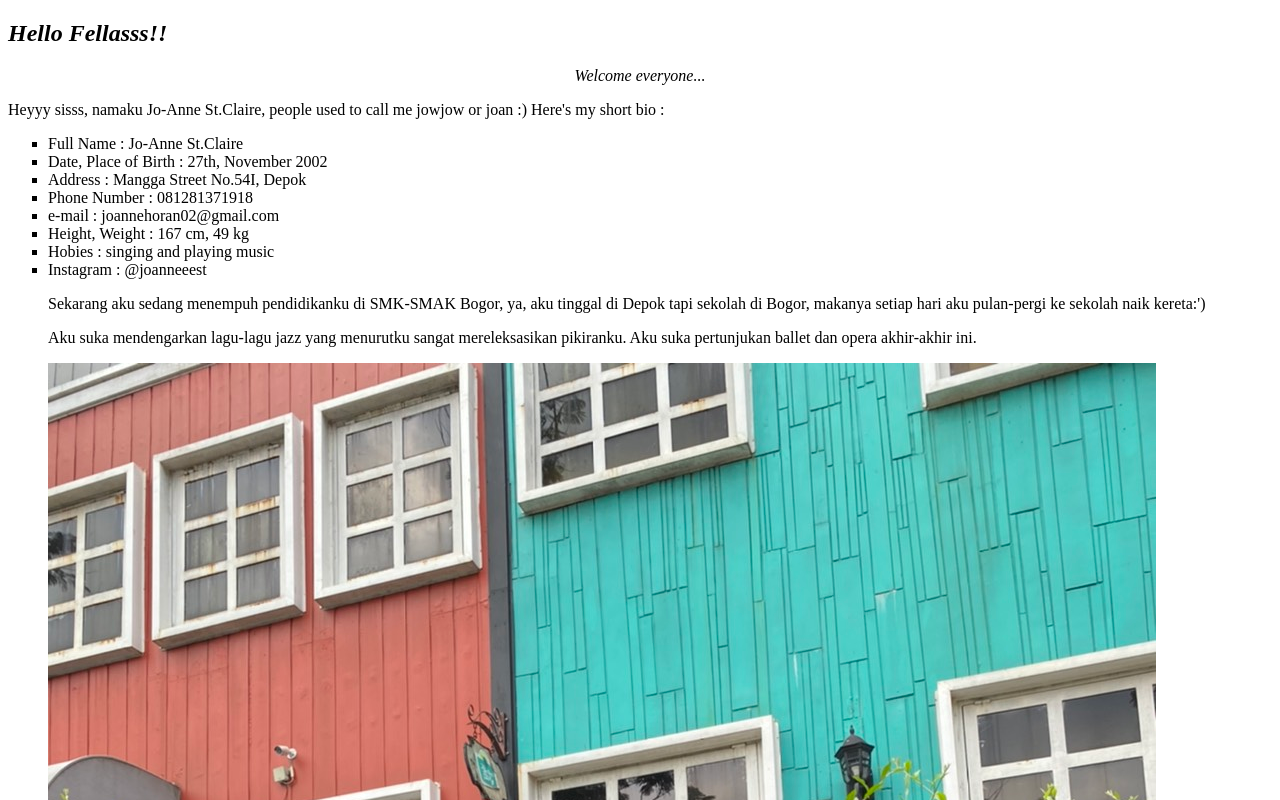
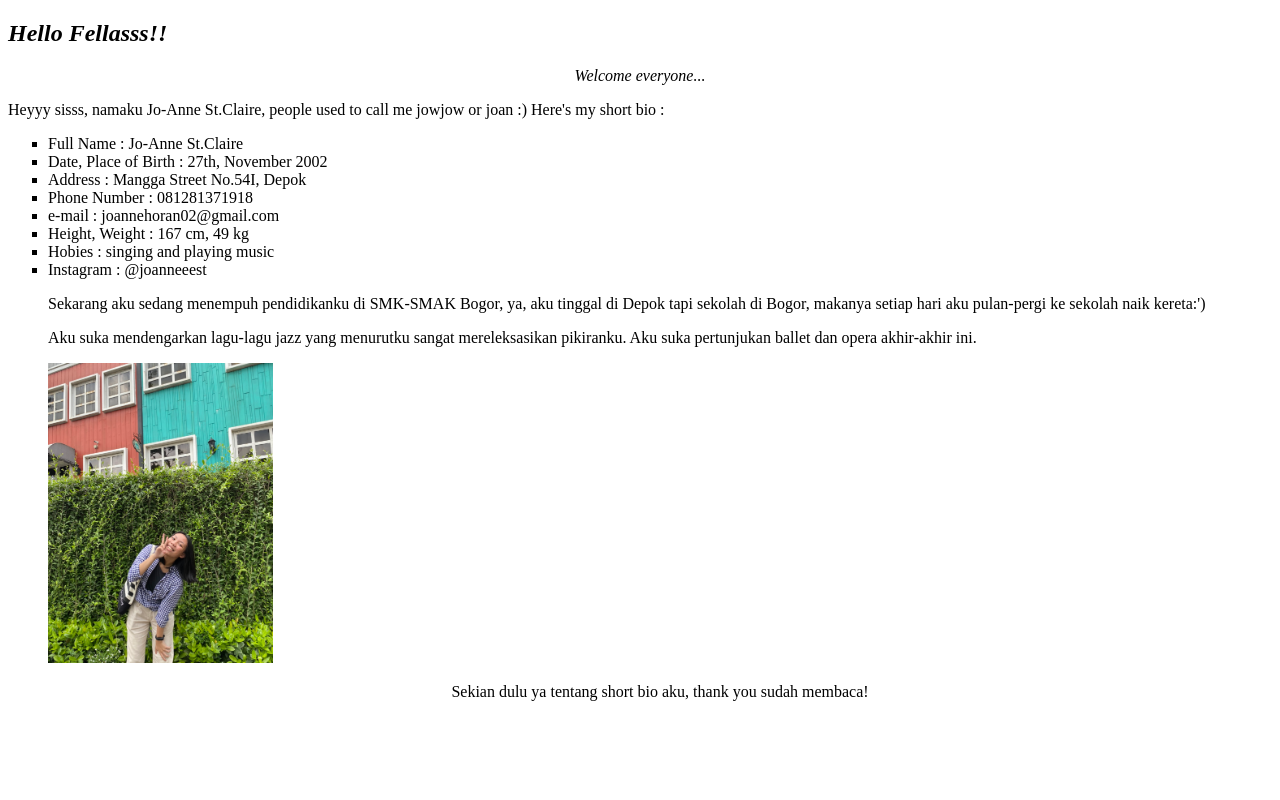
Before and after one commit to joannest27/joannest27.github.io, a plain HTML site: page index.html in a window 1280 px wide. Shown: the top 800 px of the page. Drawn offline with Linux system fonts and the light colour scheme.

Commit message:
Update index.html

```diff
--- a/index.html
+++ b/index.html
@@ -19,7 +19,7 @@
 		<p>  Sekarang aku sedang menempuh pendidikanku di SMK-SMAK Bogor, ya, aku tinggal di Depok tapi sekolah di Bogor, makanya setiap hari aku pulan-pergi ke sekolah naik kereta:')</p>
 		<p>Aku suka mendengarkan lagu-lagu jazz yang menurutku sangat mereleksasikan pikiranku. Aku suka pertunjukan ballet dan opera akhir-akhir ini.</p>
 
-<img src="joanne.jpg">
+<img src="joanne.jpg" widht="300" height="300">
 <p><center>Sekian dulu ya tentang short bio aku, thank you sudah membaca!</center></p>
 
 <blockquote></blockquote>
```
